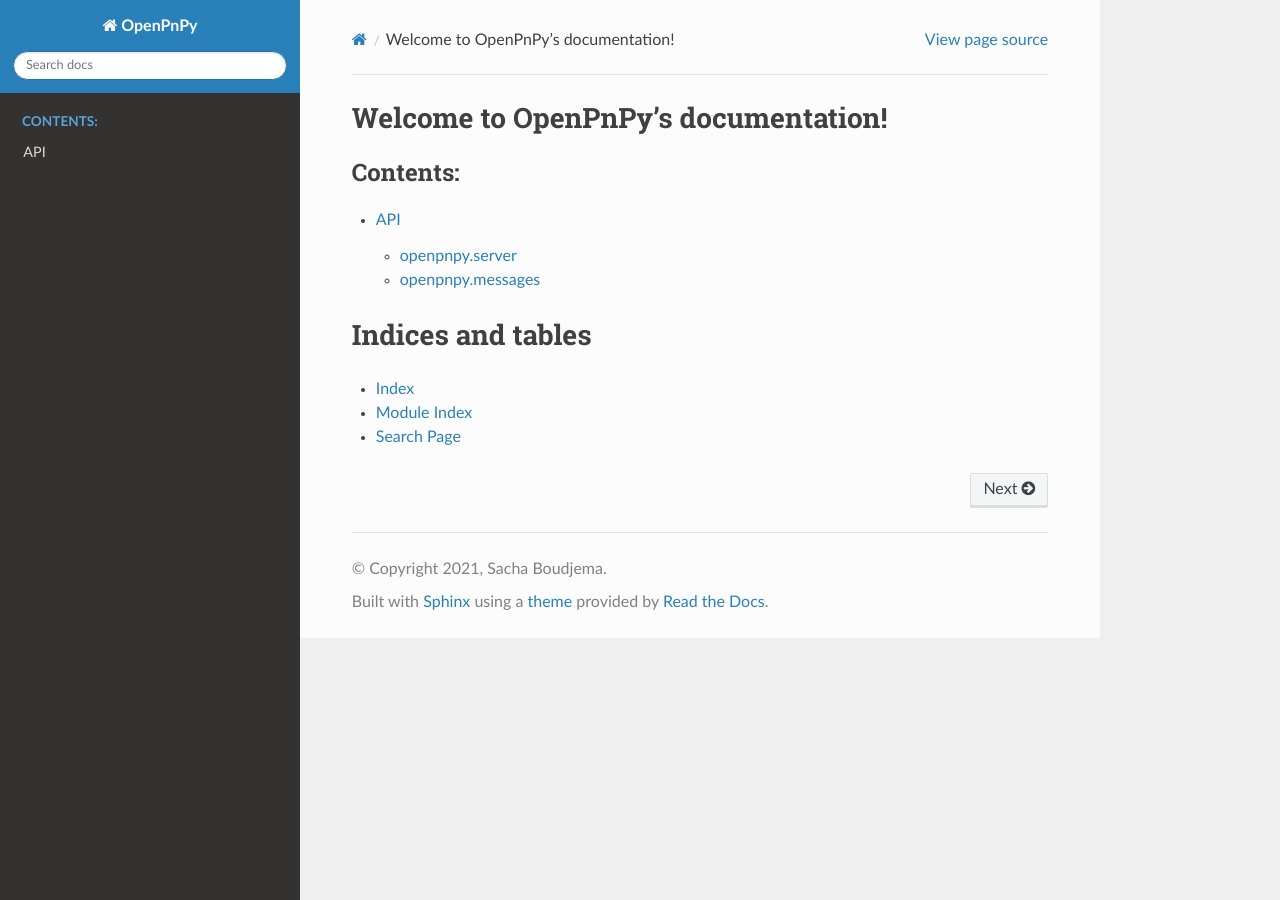
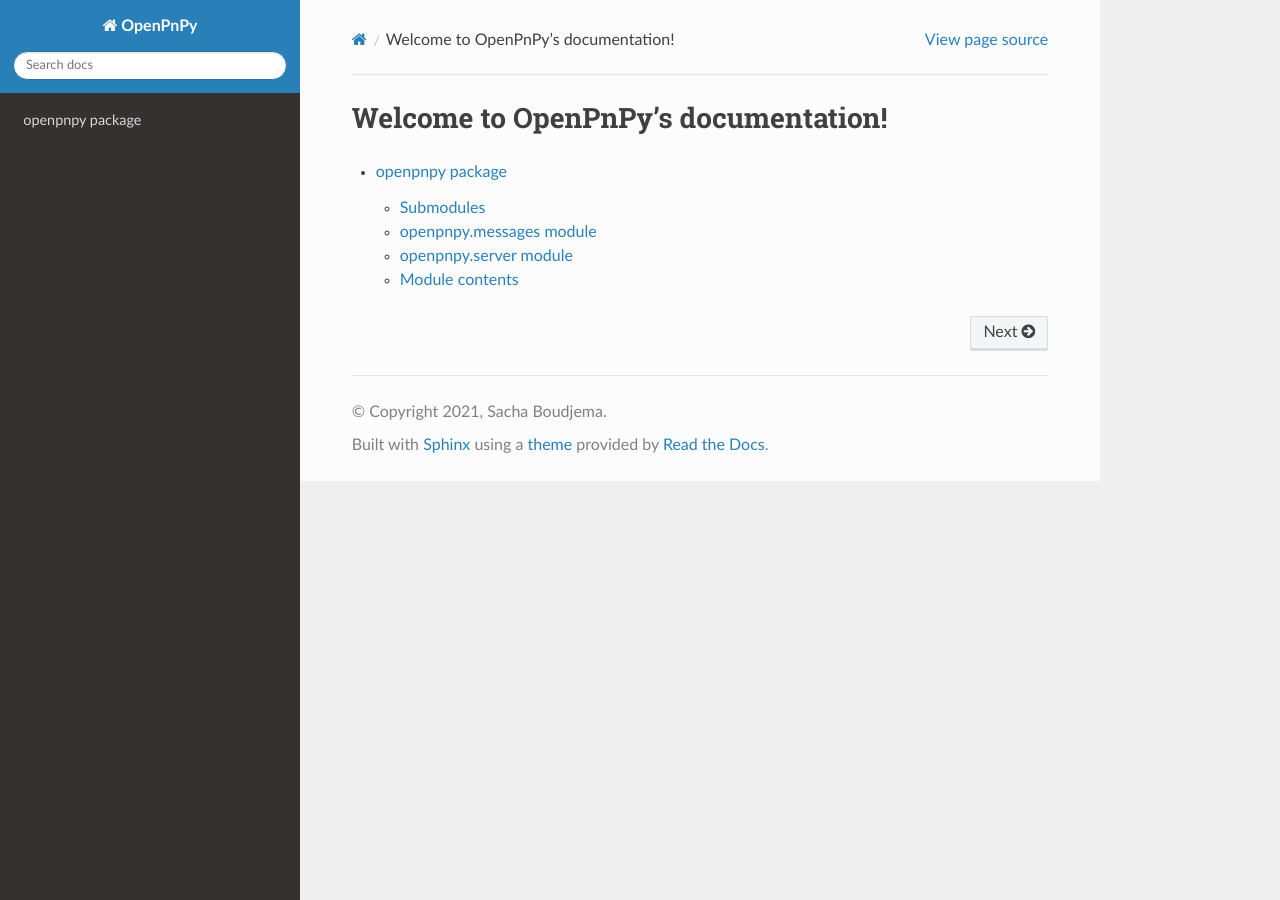
Before and after one commit to sachaboudjema/openpnpy, a Sphinx documentation site: the page built from docs/index.rst, in a window 1280 px wide. Built offline with Sphinx 7.4.7 and the Read the Docs theme 2.0.0, drawn with Linux system fonts in a browser that asks for light colours.

```diff
--- a/docs/index.rst
+++ b/docs/index.rst
@@ -2,14 +2,6 @@ Welcome to OpenPnPy's documentation!
 ====================================
 
 .. toctree::
-   :maxdepth: 3
-   :caption: Contents:
+   :maxdepth: 4
 
-   api/index
-
-Indices and tables
-==================
-
-* :ref:`genindex`
-* :ref:`modindex`
-* :ref:`search`
+   openpnpy
```
Also changed, not shown: docs/modules.rst (added, +7 -0 lines), docs/openpnpy.rst (added, +29 -0 lines).
